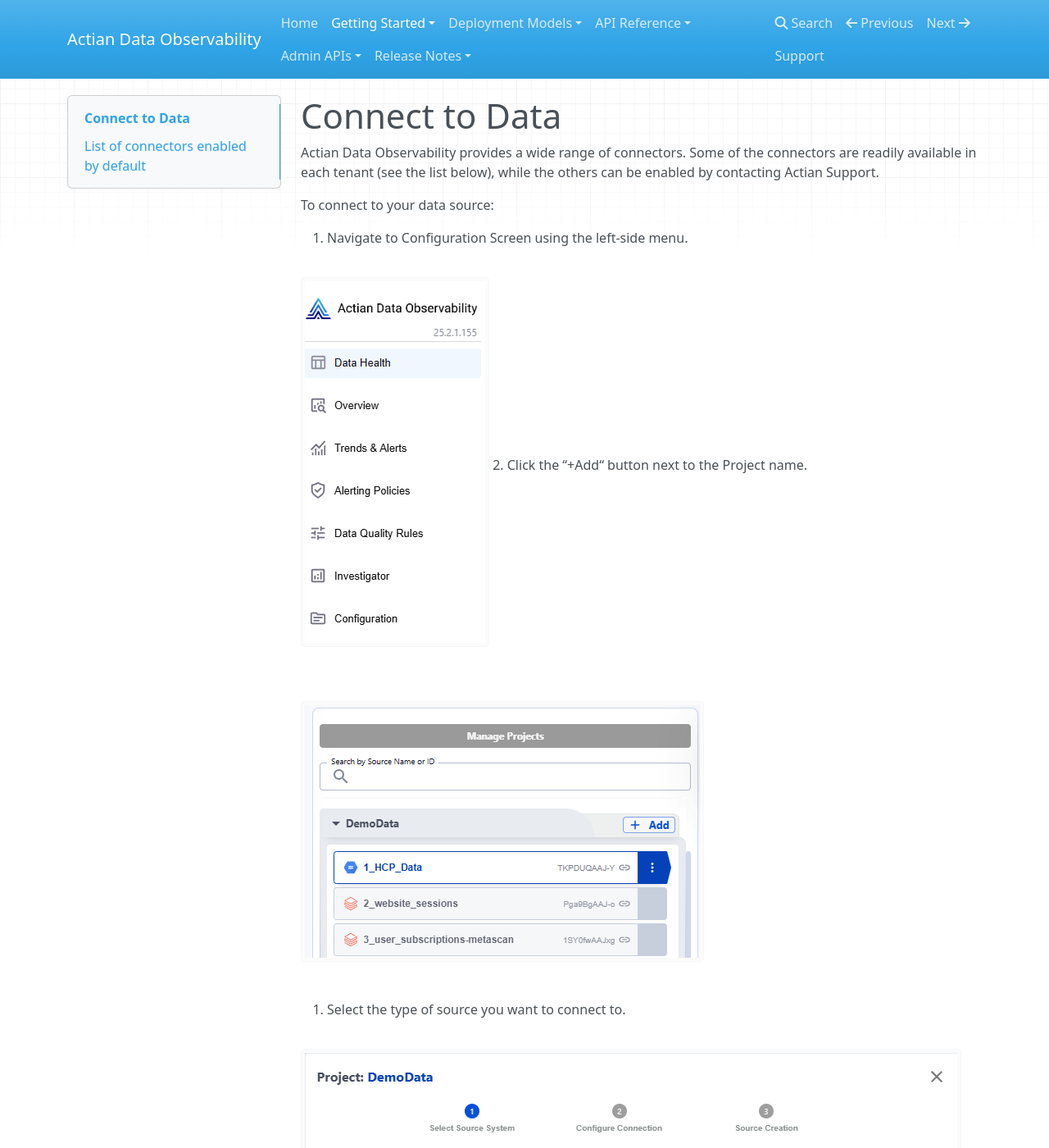
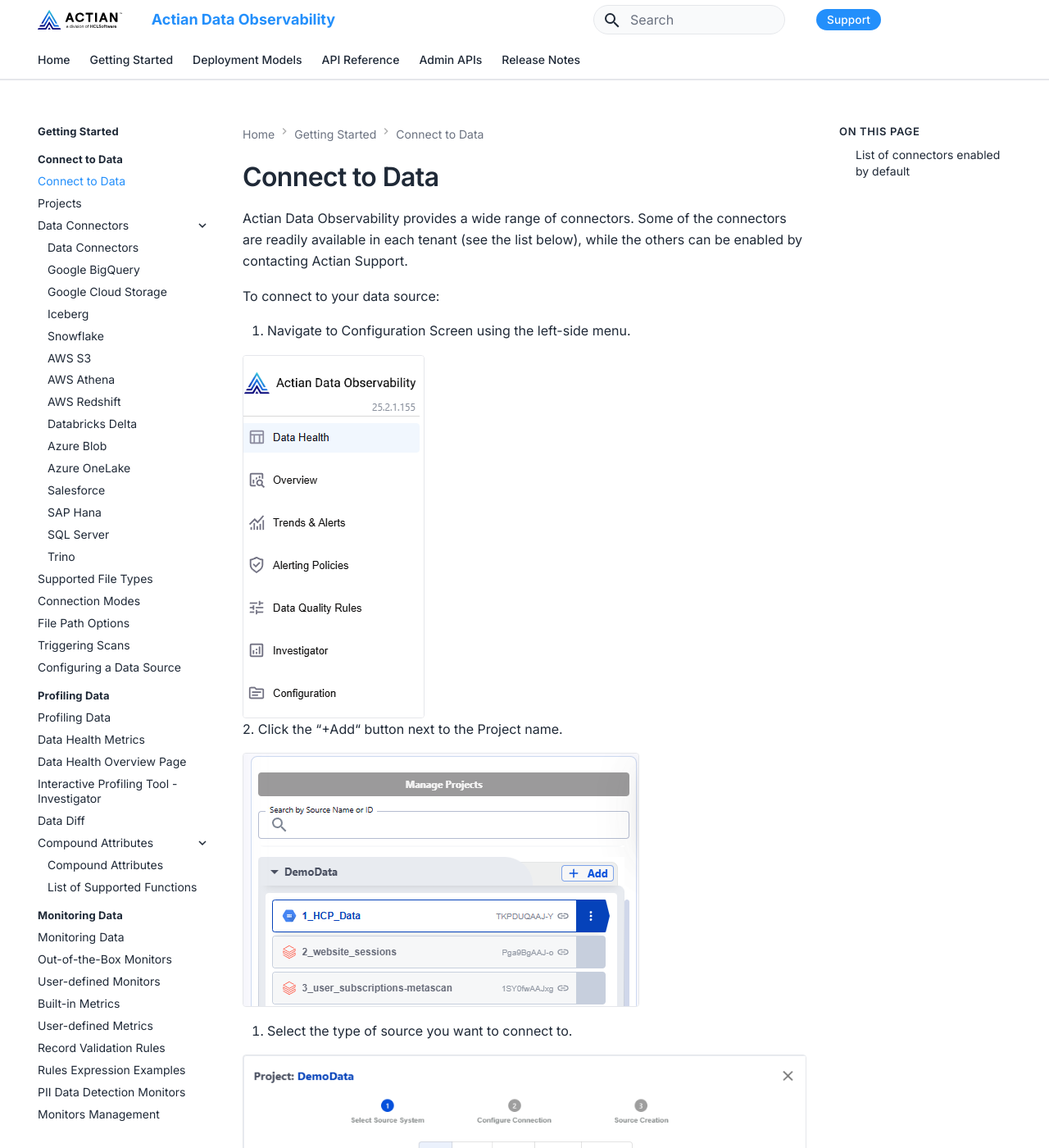
Before and after one commit to ActianCorp/data-observability-docs, an MkDocs documentation site: the page built from docs/getting-started/connect-to-data/connect-to-data.md, in a window 1280 px wide and 1400 px high. Shown: the whole window at 82% size. Built offline with MkDocs 1.6.1 and Material for MkDocs 9.7.7, drawn with Linux system fonts in a browser that asks for light colours; nearby versions of some CDN libraries; some of the changed text lies outside the part shown.

Commit message:
Restore MkDocs Material theme with full configuration
- Material theme with palette (default scheme, custom primary/accent)
- Navigation tabs, sections, expand, indexes, path, footer
- Full pymdownx extension suite
- Custom CSS/JS (actian branding, mermaid, toast)
- glightbox, tags, search plugins
- GitHub Actions updated to install mkdocs-material + mkdocs-glightbox

```diff
--- a/mkdocs.yml
+++ b/mkdocs.yml
@@ -123,21 +123,55 @@
 
 # Theme Configuration
 theme:
-  name: mkdocs
+  name: material
   logo: assets/images/actian-logo.svg
   favicon: assets/favicon.png
+  language: en
+  palette:
+    - scheme: default
+      primary: custom
+      accent: custom
+  features:
+    - navigation.tracking
+    - navigation.tabs
+    - navigation.tabs.sticky
+    - navigation.top
+    - navigation.expand
+    - navigation.indexes
+    - navigation.path
+    - navigation.footer
+    - navigation.sections
+    - content.code.copy
+    - content.code.annotate
+    - content.tabs.link
+    - search.highlight
+    - search.suggest
+    - toc.follow
 
 # Markdown Extensions
 markdown_extensions:
+  - abbr
   - admonition
   - attr_list
   - def_list
   - footnotes
   - md_in_html
+  - pymdownx.betterem:
+      smart_enable: all
+  - pymdownx.caret
   - pymdownx.details
+  - pymdownx.emoji:
+      emoji_generator: !!python/name:material.extensions.emoji.to_svg
+      emoji_index: !!python/name:material.extensions.emoji.twemoji
   - pymdownx.highlight:
       anchor_linenums: true
+      line_spans: __span
+      pygments_lang_class: true
   - pymdownx.inlinehilite
+  - pymdownx.keys
+  - pymdownx.mark
+  - pymdownx.smartsymbols
+  - pymdownx.snippets
   - pymdownx.superfences:
       custom_fences:
         - name: mermaid
@@ -145,13 +179,27 @@
           format: !!python/name:pymdownx.superfences.fence_code_format
   - pymdownx.tabbed:
       alternate_style: true
+      combine_header_slug: true
   - pymdownx.tasklist:
       custom_checkbox: true
+  - pymdownx.tilde
   - toc:
+      title: On this page
       permalink: true
 
 # Copyright
-copyright: Copyright &copy; 2026, Actian
+copyright: >-
+  Copyright &copy; 2026, Actian
+
+extra:
+  generator: false
+  homepage: https://docs.actian.com/
+  social:
+    - icon: fontawesome/solid/paper-plane
+      link: https://www.actian.com/contact/
+      name: Contact Actian Support
+  tags:
+    default: default
 
 # Support
 repo_url: https://www.actian.com/contact/
@@ -159,3 +207,22 @@
 
 plugins:
   - search
+  - tags
+  - glightbox
+
+# Customization
+extra_css:
+  - assets/stylesheets/style.css
+  - stylesheets/dx_style.css
+  - assets/stylesheets/actian-landing.css
+  - stylesheets/extra.css
+  - stylesheets/toast-override.css
+
+extra_javascript:
+  - https://cdn.jsdelivr.net/npm/marked/marked.min.js
+  - https://unpkg.com/mermaid@10/dist/mermaid.min.js
+  - javascripts/mermaid-init.js
+  - javascripts/extra.js
+  - path: javascripts/current.js
+    defer: true
+  - javascripts/toast-fix.js
```
Also changed, not shown: 1 other file.
